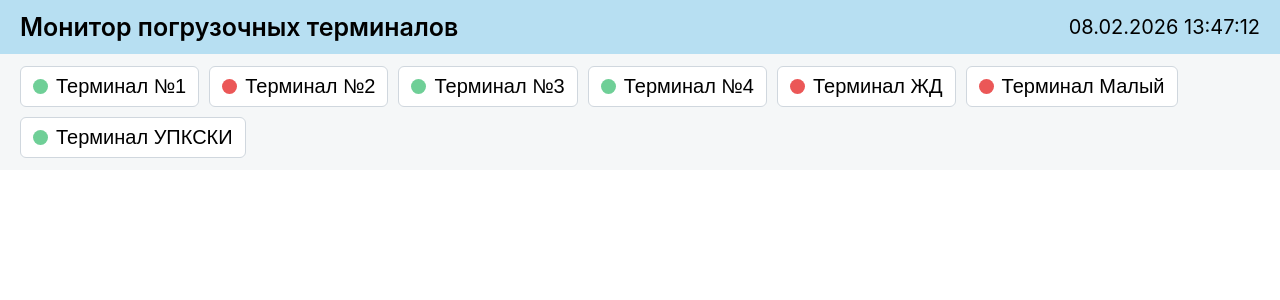
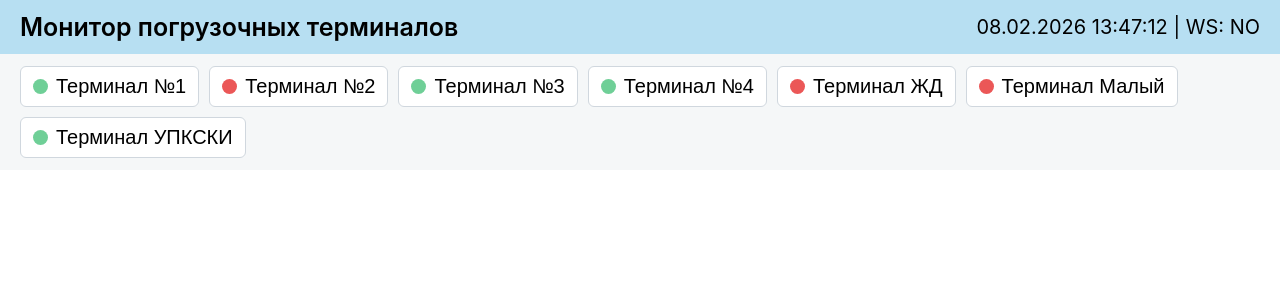
Before and after one commit to KraKuz/Terminal-Monitor, a React (Create React App) app: page / in a window 1280 px wide. Shown: the top 300 px of the page. Built offline with nearby package versions, Linux system fonts and the light colour scheme; no server answers.

Commit message:
Added connection check

```diff
--- a/src/App.tsx
+++ b/src/App.tsx
@@ -15,11 +15,15 @@ import { orderItemsMock } from "./mock/orderItems";
 
 import { useCurrentTime } from "./hooks/useCurrentTime";
 import { useOrderUpdates } from "./hooks/useOrderUpdates";
+import { useWsHealth } from "./hooks/useWsHealth";
 
 function App() {
 
   // текущее время
   const currentTime = useCurrentTime();
+
+  // есть ли соединение
+  const isWsAlive = useWsHealth();
 
   // выбранный терминал
   const [selectedTerminal, setSelectedTerminal] = useState<Terminal | null>(null);
@@ -36,7 +40,7 @@ function App() {
     <div className="app-container">
 
       {/* Верхний хедер */}
-      <Header currentTime={currentTime} />
+      <Header currentTime={currentTime} isConnected={isWsAlive} />
 
       {/* Панель терминалов */}
       <TerminalSelector
--- a/src/components/Header.tsx
+++ b/src/components/Header.tsx
@@ -1,8 +1,11 @@
+import React from "react";
+
 type HeaderProps = {
   currentTime: Date;
+  isConnected: boolean;
 };
 
-function Header({ currentTime }: HeaderProps) {
+const Header: React.FC<HeaderProps> = ({ currentTime, isConnected }) => {
   return (
     <header className="header">
       <div className="header-title">
@@ -11,6 +14,8 @@ function Header({ currentTime }: HeaderProps) {
       <div className="header-time">
         {currentTime.toLocaleDateString("ru-RU")}{" "}
         {currentTime.toLocaleTimeString("ru-RU")}
+        {" | "}
+        WS: {isConnected ? "OK" : "NO"}
       </div>
     </header>
   );
--- /dev/null
+++ b/src/hooks/useWsHealth.ts
@@ -0,0 +1,25 @@
+import { useEffect, useState } from "react";
+import { wsService } from "../services/wsService";
+
+export function useWsHealth() {
+  const [isAlive, setIsAlive] = useState(false);
+
+  useEffect(() => {
+    wsService.connect((msg) => {
+      if (msg === "OK") {
+        setIsAlive(true);
+      }
+    });
+
+    const interval = setInterval(() => {
+      wsService.send("[health]");
+    }, 5000);
+
+    return () => {
+      clearInterval(interval);
+      wsService.close();
+    };
+  }, []);
+
+  return isAlive;
+}
```
